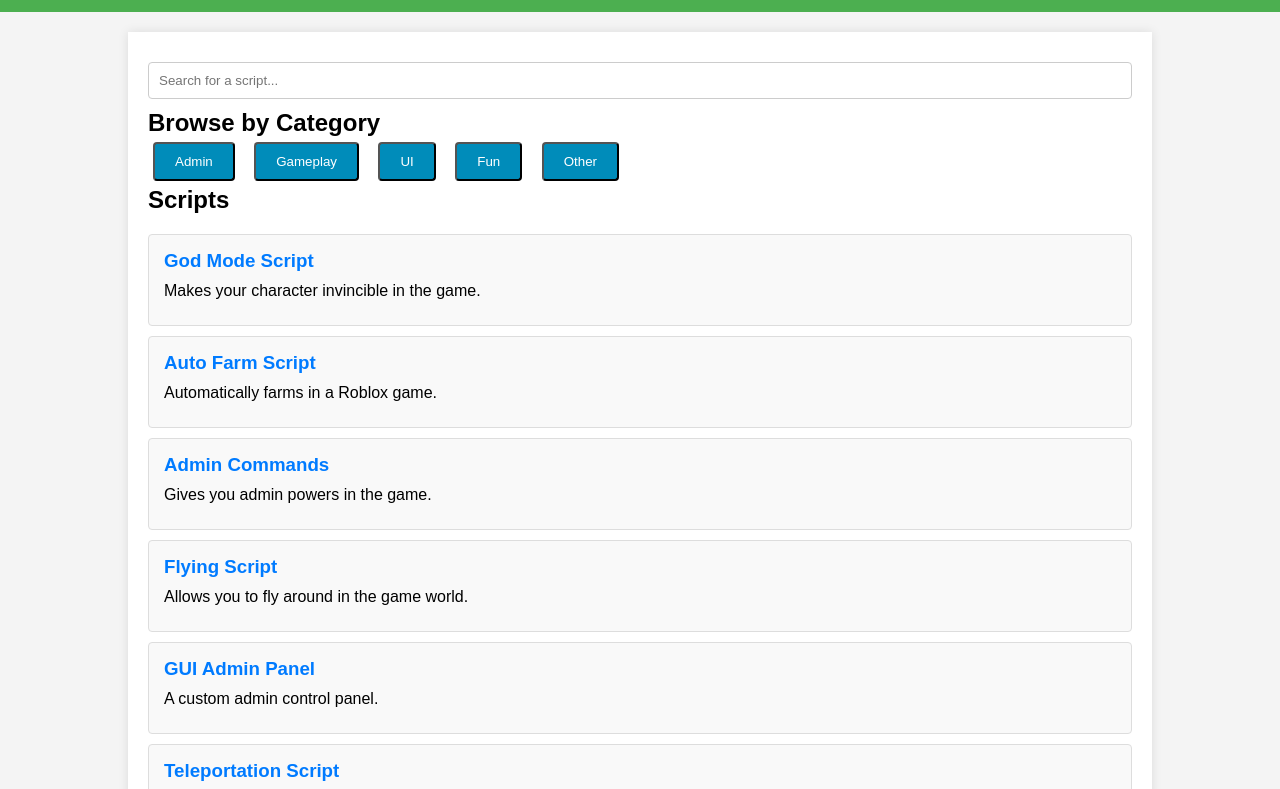
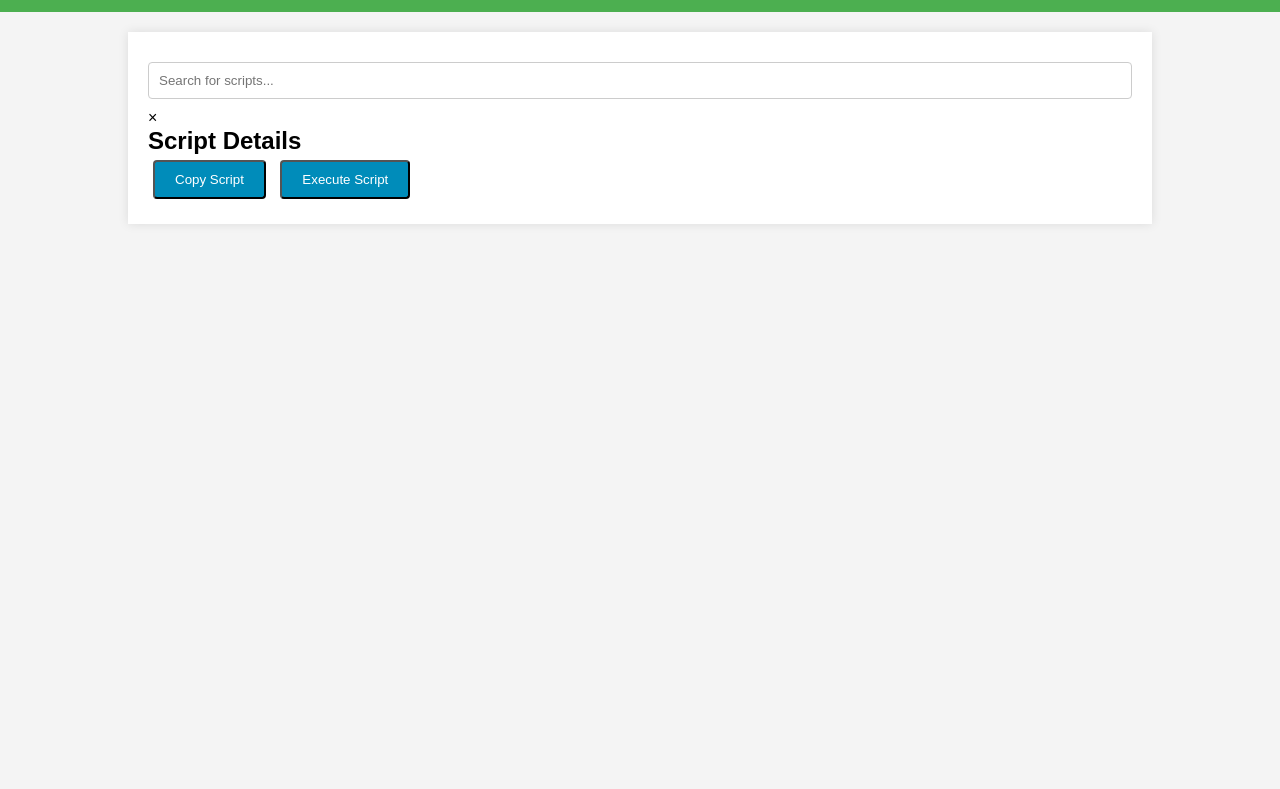
Before and after one commit to thebest788/55tt, a plain HTML site: page index.html in a window 1280 px wide. Shown: the part 73-862 px from the top of the page. After the commit the page ends 800 px from the top, so only its background shows below. Drawn offline with Linux system fonts and the light colour scheme.

Commit message:
index.html

```diff
--- a/index.html
+++ b/index.html
@@ -9,24 +9,24 @@
 <body>
     <header>
         <h1>Roblox ScriptHub</h1>
-        <p>Browse and view Roblox scripts!</p>
+        <p>Browse and execute Roblox scripts!</p>
     </header>
 
     <div class="container">
-        <input type="text" id="search" placeholder="Search for a script..." oninput="searchScripts()">
+        <input type="text" id="search" placeholder="Search for scripts..." oninput="searchScripts()">
 
-        <h2>Browse by Category</h2>
-        <div class="categories">
-            <button onclick="filterCategory('Admin')">Admin</button>
-            <button onclick="filterCategory('Gameplay')">Gameplay</button>
-            <button onclick="filterCategory('UI')">UI</button>
-            <button onclick="filterCategory('Fun')">Fun</button>
-            <button onclick="filterCategory('Other')">Other</button>
+        <div class="script-list" id="script-list">
+            <!-- Scripts will be dynamically added here -->
         </div>
 
-        <h2>Scripts</h2>
-        <div class="scripts-list" id="scripts-list">
-            <!-- Script items will be dynamically added here -->
+        <div id="script-modal" class="modal">
+            <div class="modal-content">
+                <span class="close">&times;</span>
+                <h2>Script Details</h2>
+                <pre id="script-content"></pre>
+                <button id="copy-script">Copy Script</button>
+                <button id="execute-script">Execute Script</button>
+            </div>
         </div>
     </div>
 
```
